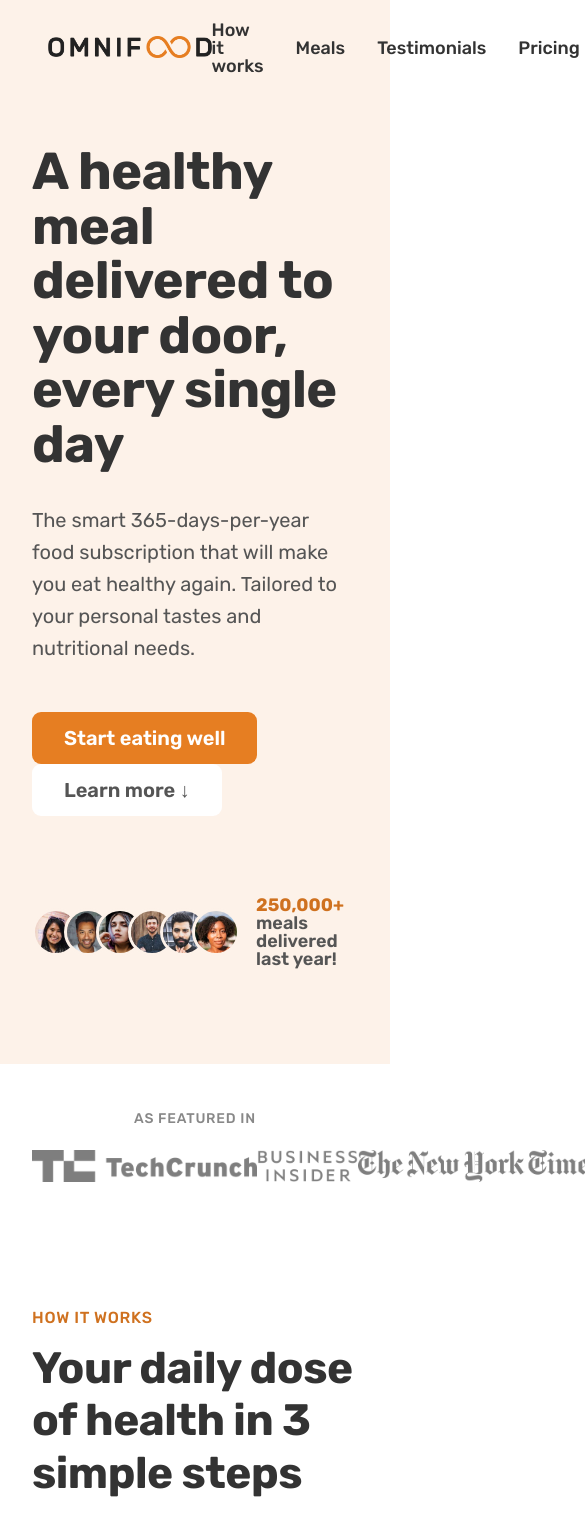
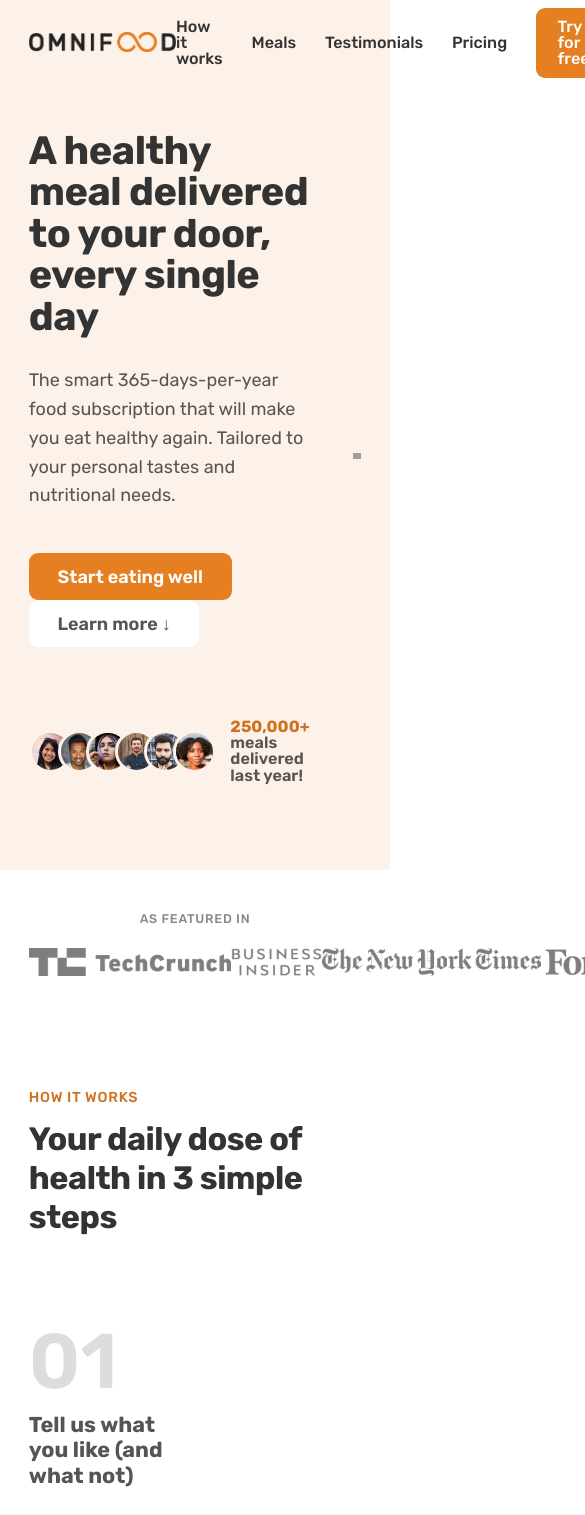
Before and after one commit to mihailomarkovic/omnifood, a plain HTML site: page index.html in a window 390 px wide. Shown: the top 1515 px of the page, 585 px wide, since content can reach past the window. Drawn offline with nearby package versions, Linux system fonts and the light colour scheme; grey boxes are pictures that could not be loaded.

Commit message:
Create queries.css file and add media queries for small desktops and landscape tablets

```diff
--- /dev/null
+++ b/css/queries.css
@@ -0,0 +1,58 @@
+/* 1 rem = 1em =16px */
+
+/*******************************/
+/* BELOW 1344px (Smaller desktops) */
+/*******************************/
+
+@media (max-width: 84em) {
+  .hero {
+    max-width: 120rem;
+  }
+
+  .heading-primary {
+    font-size: 4.4rem;
+  }
+
+  .gallery {
+    grid-template-columns: repeat(2, 1fr);
+  }
+}
+
+/*******************************/
+/* BELOW 1200px (Landscape Tablets) */
+/*******************************/
+
+@media (max-width: 75em) {
+  html {
+    font-size: 56.25%;
+  }
+
+  .grid {
+    column-gap: 4.8rem;
+    row-gap: 6.4rem;
+  }
+
+  .heading-secondary {
+    font-size: 3.6rem;
+  }
+
+  .heading-tertiary {
+    font-size: 2.4rem;
+  }
+
+  .header {
+    padding: 0 3.2rem;
+  }
+
+  .hero {
+    gap: 4.8rem;
+  }
+
+  .main-nav-list {
+    gap: 3.2rem;
+  }
+
+  .testimonials-container {
+    padding: 9.6rem 3.2rem;
+  }
+}
--- a/css/style.css
+++ b/css/style.css
@@ -24,7 +24,7 @@
   list-style: none;
   display: flex;
   align-items: center;
-  gap: 3.2rem;
+  gap: 4.8rem;
 }
 
 .main-nav-link:link,
--- a/index.html
+++ b/index.html
@@ -15,6 +15,7 @@
 
     <link rel="stylesheet" href="css/general.css" />
     <link rel="stylesheet" href="css/style.css" />
+    <link rel="stylesheet" href="css/queries.css" />
 
     <title>Omnifood</title>
   </head>
```
